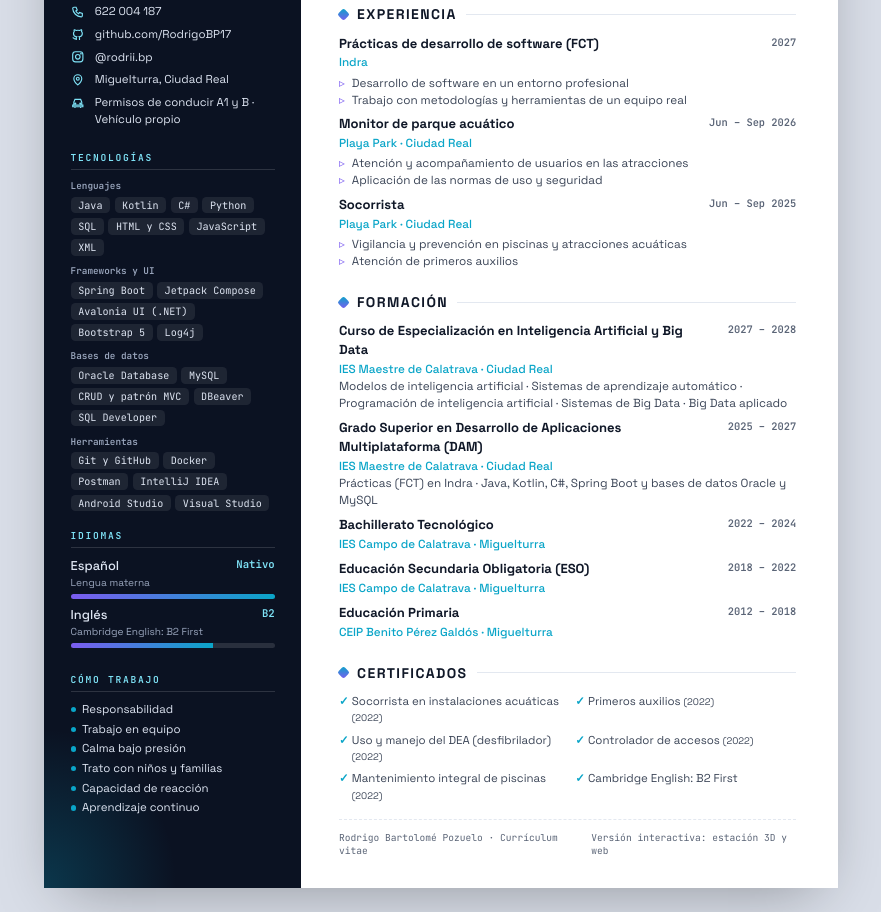
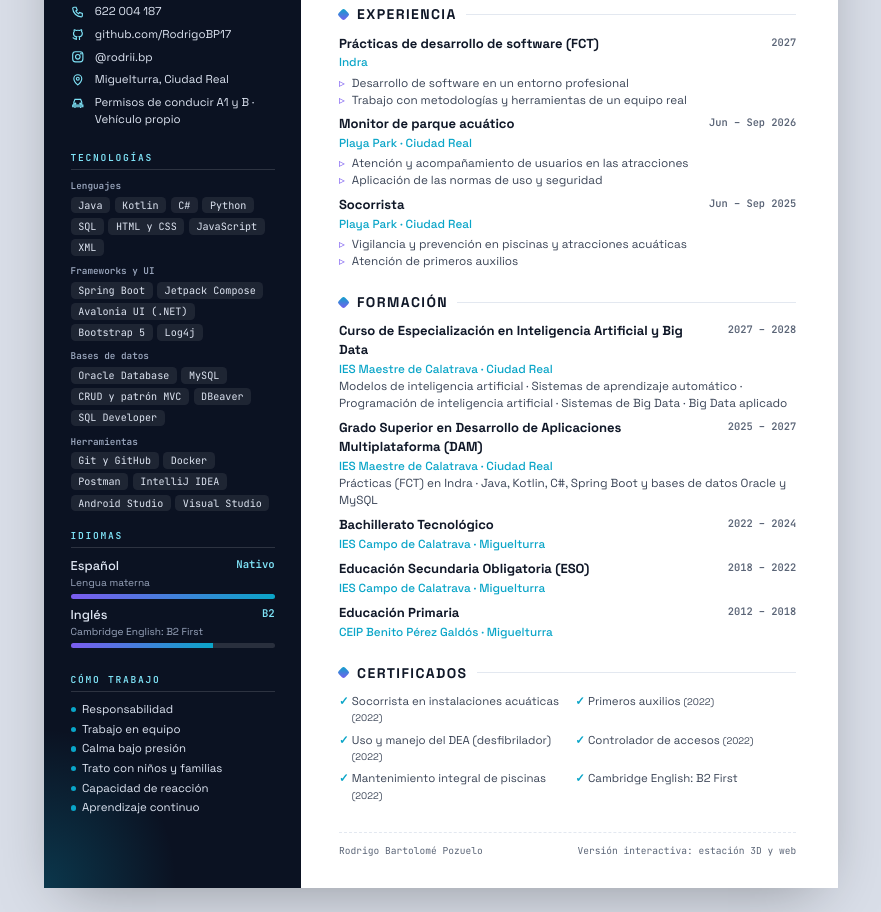
Before and after one commit to RodrigoBP17/cv-original, a plain HTML site: page cv.html in a window 1280 px wide. Shown: the part 259-1171 px from the top of the page, without its empty margins (199-1080 px from the left). Drawn offline with Linux system fonts and the light colour scheme.

Commit message:
Acortar el pie del PDF
Co-Authored-By: Claude Opus 5.5 <noreply@anthropic.com>

```diff
--- a/cv.html
+++ b/cv.html
@@ -115,7 +115,7 @@
           <section><h2><i></i>Certificados</h2>
             <ul class="certs">${CV.certificados.map(x => `<li>${esc(x.titulo)} <small>(${esc(x.fecha)})</small></li>`).join('')}<li>${esc(CV.idiomas[1].titulo)}</li></ul>
           </section>
-          <p class="foot"><span>${esc(CV.nombreCompleto)} · Currículum vitae</span><span>Versión interactiva: estación 3D y web</span></p>
+          <p class="foot"><span>${esc(CV.nombreCompleto)}</span><span>Versión interactiva: estación 3D y web</span></p>
         </main>`;
     })();
   </script>
```
Also changed, not shown: 1 other file.
